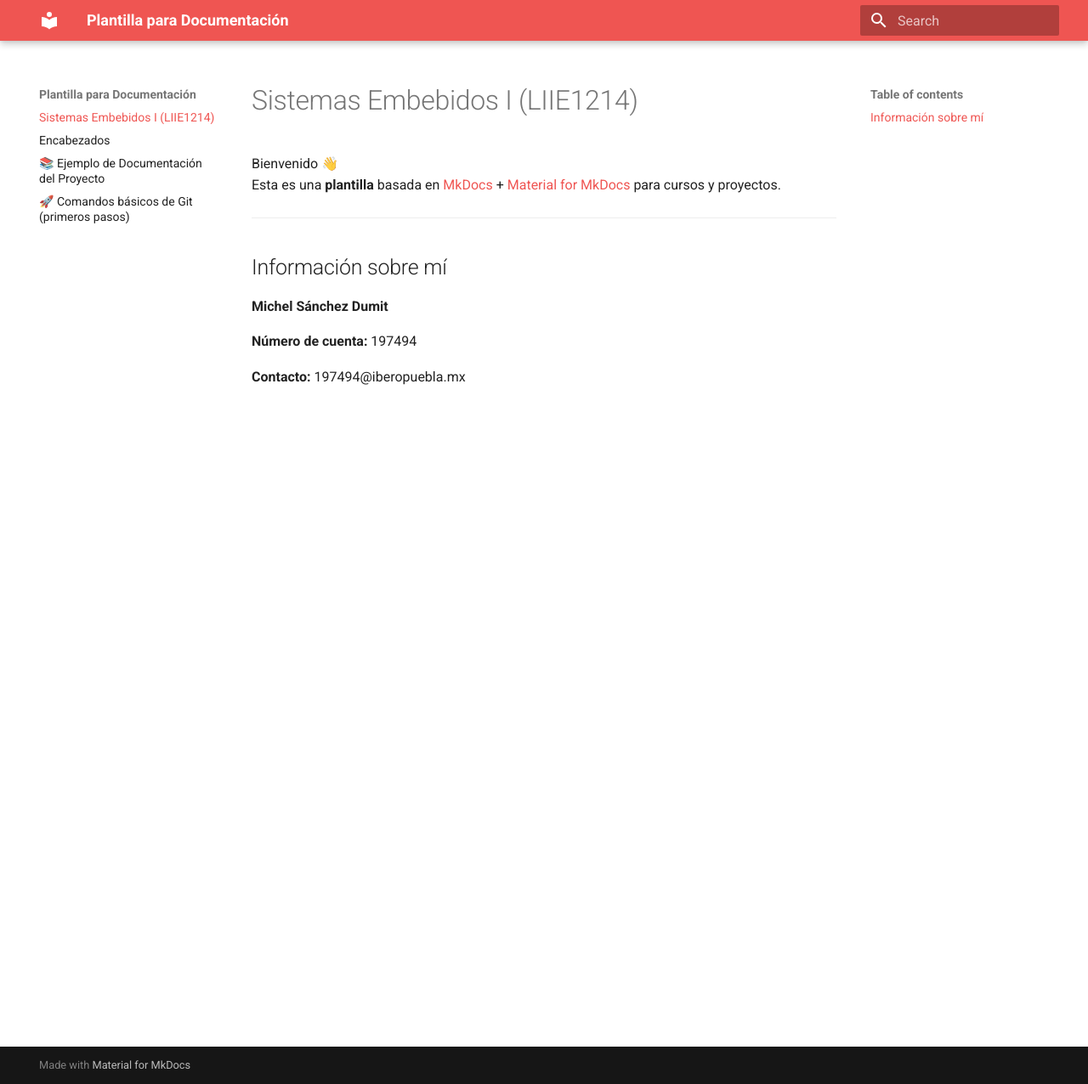
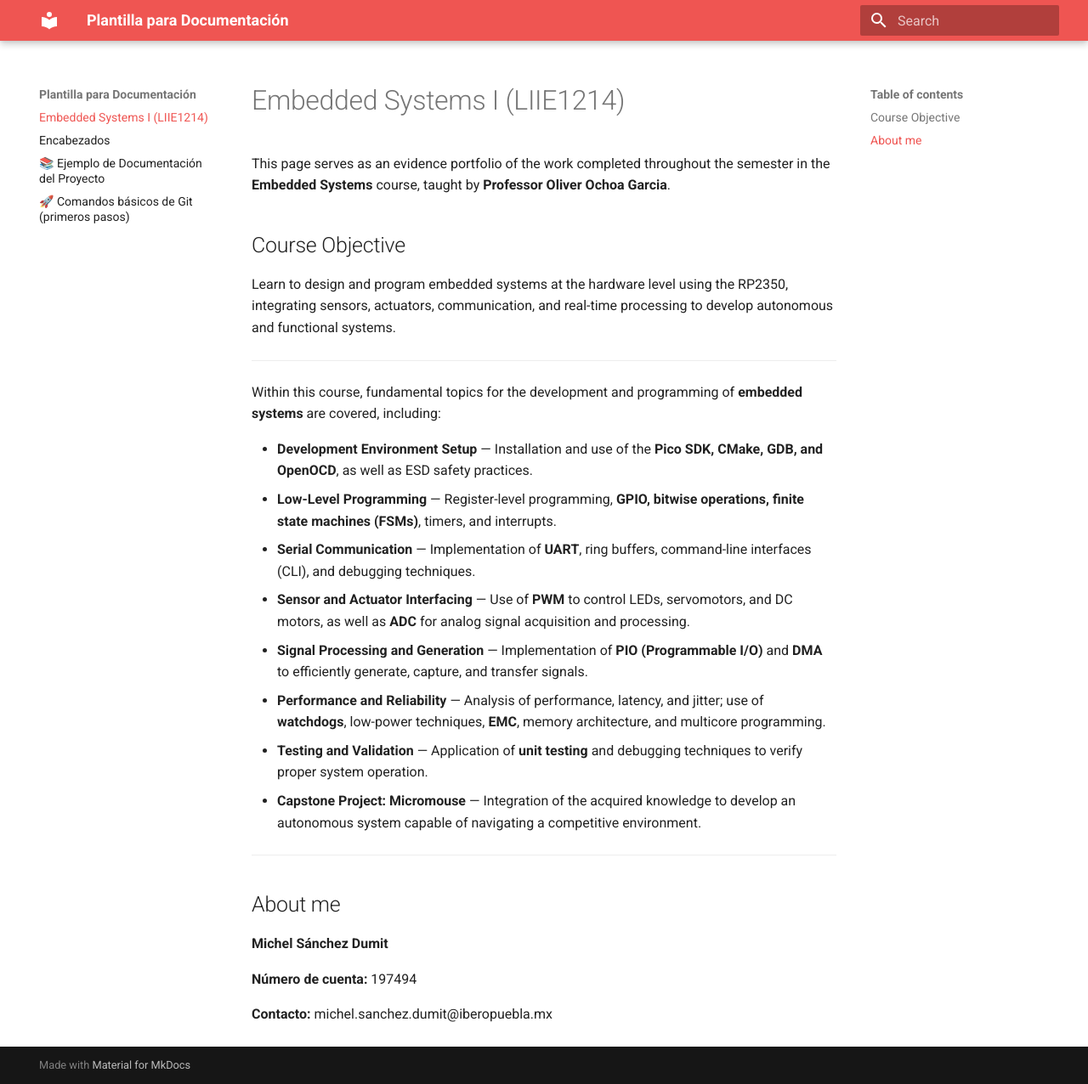
Before and after one commit to MichelSDumit/Sistemas-Embebidos---Michel, an MkDocs documentation site: the page built from docs/index.md, in a window 1280 px wide and 1276 px high. Shown: the whole window at 85% size. Built offline with MkDocs 1.6.1 and Material for MkDocs 9.7.7, drawn with Linux system fonts in a browser that asks for light colours.

Commit message:
pagina principal

```diff
--- a/docs/index.md
+++ b/docs/index.md
@@ -1,14 +1,30 @@
-# Sistemas Embebidos I (LIIE1214)
+# Embedded Systems I (LIIE1214)
 
-Bienvenido 👋
-Esta es una **plantilla** basada en [MkDocs](https://www.mkdocs.org/) + [Material for MkDocs](https://squidfunk.github.io/mkdocs-material/) para cursos y proyectos.
+This page serves as an evidence portfolio of the work completed throughout the semester in the **Embedded Systems** course, taught by **Professor Oliver Ochoa Garcia**.
+
+## Course Objective
+
+Learn to design and program embedded systems at the hardware level using the RP2350, integrating sensors, actuators, communication, and real-time processing to develop autonomous and functional systems.
+
+ ---
+Within this course, fundamental topics for the development and programming of **embedded systems** are covered, including:
+
+* **Development Environment Setup** — Installation and use of the **Pico SDK, CMake, GDB, and OpenOCD**, as well as ESD safety practices.
+* **Low-Level Programming** — Register-level programming, **GPIO, bitwise operations, finite state machines (FSMs)**, timers, and interrupts.
+* **Serial Communication** — Implementation of **UART**, ring buffers, command-line interfaces (CLI), and debugging techniques.
+* **Sensor and Actuator Interfacing** — Use of **PWM** to control LEDs, servomotors, and DC motors, as well as **ADC** for analog signal acquisition and processing.
+* **Signal Processing and Generation** — Implementation of **PIO (Programmable I/O)** and **DMA** to efficiently generate, capture, and transfer signals.
+* **Performance and Reliability** — Analysis of performance, latency, and jitter; use of **watchdogs**, low-power techniques, **EMC**, memory architecture, and multicore programming.
+* **Testing and Validation** — Application of **unit testing** and debugging techniques to verify proper system operation.
+* **Capstone Project: Micromouse** — Integration of the acquired knowledge to develop an autonomous system capable of navigating a competitive environment.
+
 
 ---
 
-## Información sobre mí
+## About me
 
 **Michel Sánchez Dumit**
 
 **Número de cuenta:** 197494
 
-**Contacto:** 197494@iberopuebla.mx
+**Contacto:** michel.sanchez.dumit@iberopuebla.mx
```
